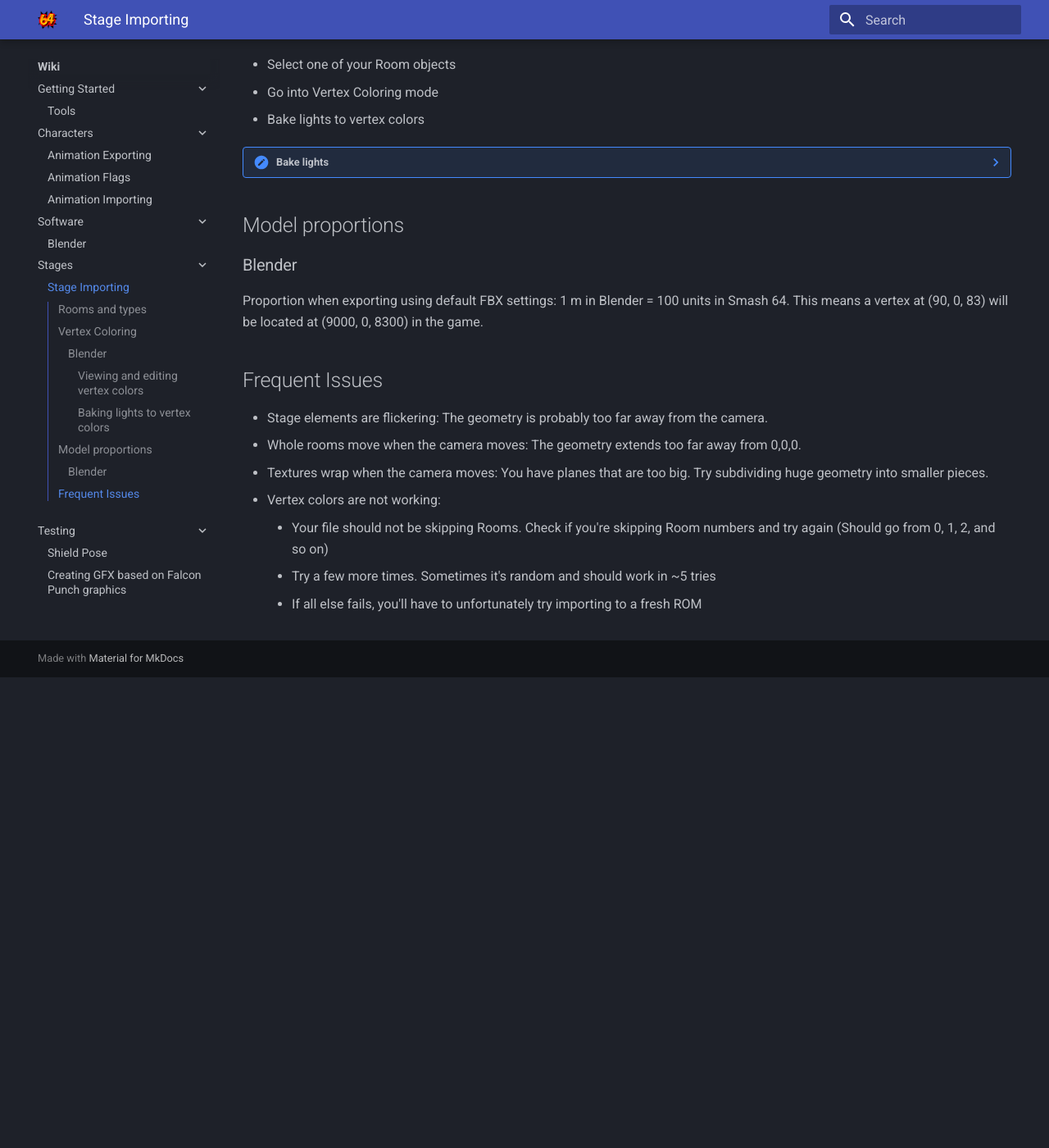
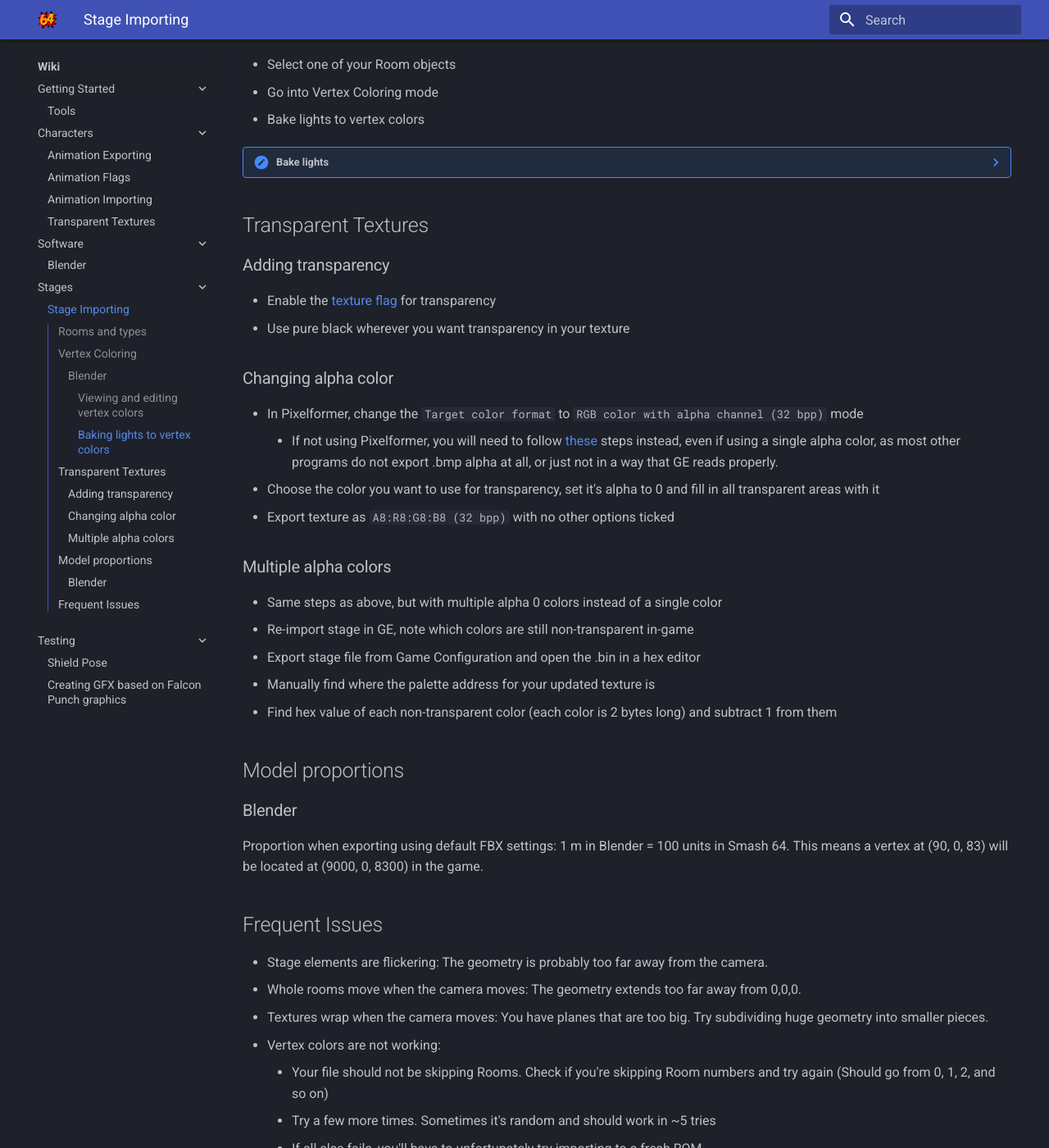
Before and after one commit to joaorb64/smash64-modding-wiki, an MkDocs documentation site: the page built from docs/Wiki/stages/stageimport.md, in a window 1280 px wide and 1400 px high, scrolled down 856 px. Shown: the whole window at 82% size. Built offline with MkDocs 1.6.1 and Material for MkDocs 9.7.7, drawn with Linux system fonts in a browser that asks for light colours; before the commit the page ends 1682 px from its top, so only the background shows below that.

Commit message:
Transparent textures

```diff
--- a/docs/Wiki/stages/stageimport.md
+++ b/docs/Wiki/stages/stageimport.md
@@ -47,9 +47,28 @@ TODO
     <figcaption>Note we're baking direct Diffuse lights into Active Color Attribute (Vertex Colors).</figcaption>
     </figure>
 
+## Transparent Textures
+
+### Adding transparency
+- Enable the [texture flag](../software/blender.md/#texture-flags) for transparency
+- Use pure black wherever you want transparency in your texture
+
+### Changing alpha color
+- In Pixelformer, change the `Target color format` to `RGB color with alpha channel (32 bpp)` mode
+    - If not using Pixelformer, you will need to follow [these](#multiple-alpha-colors) steps instead, even if using a single alpha color, as most other programs do not export .bmp alpha at all, or just not in a way that GE reads properly.
+- Choose the color you want to use for transparency, set it's alpha to 0 and fill in all transparent areas with it
+- Export texture as `A8:R8:G8:B8 (32 bpp)` with no other options ticked
+
+### Multiple alpha colors
+- Same steps as above, but with multiple alpha 0 colors instead of a single color
+- Re-import stage in GE, note which colors are still non-transparent in-game
+- Export stage file from Game Configuration and open the .bin in a hex editor
+- Manually find where the palette address for your updated texture is
+- Find hex value of each non-transparent color (each color is 2 bytes long) and subtract 1 from them
+
 ## Model proportions
+
 ### Blender
-
 Proportion when exporting using default FBX settings: 1 m in Blender = 100 units in Smash 64. This means a vertex at (90, 0, 83) will be located at (9000, 0, 8300) in the game.
 
 ## Frequent Issues
```
Also changed, not shown: docs/Wiki/characters/transparenttextures.md (added, +15 -0 lines), docs/Wiki/software/blender.md (+3 -2 lines).
